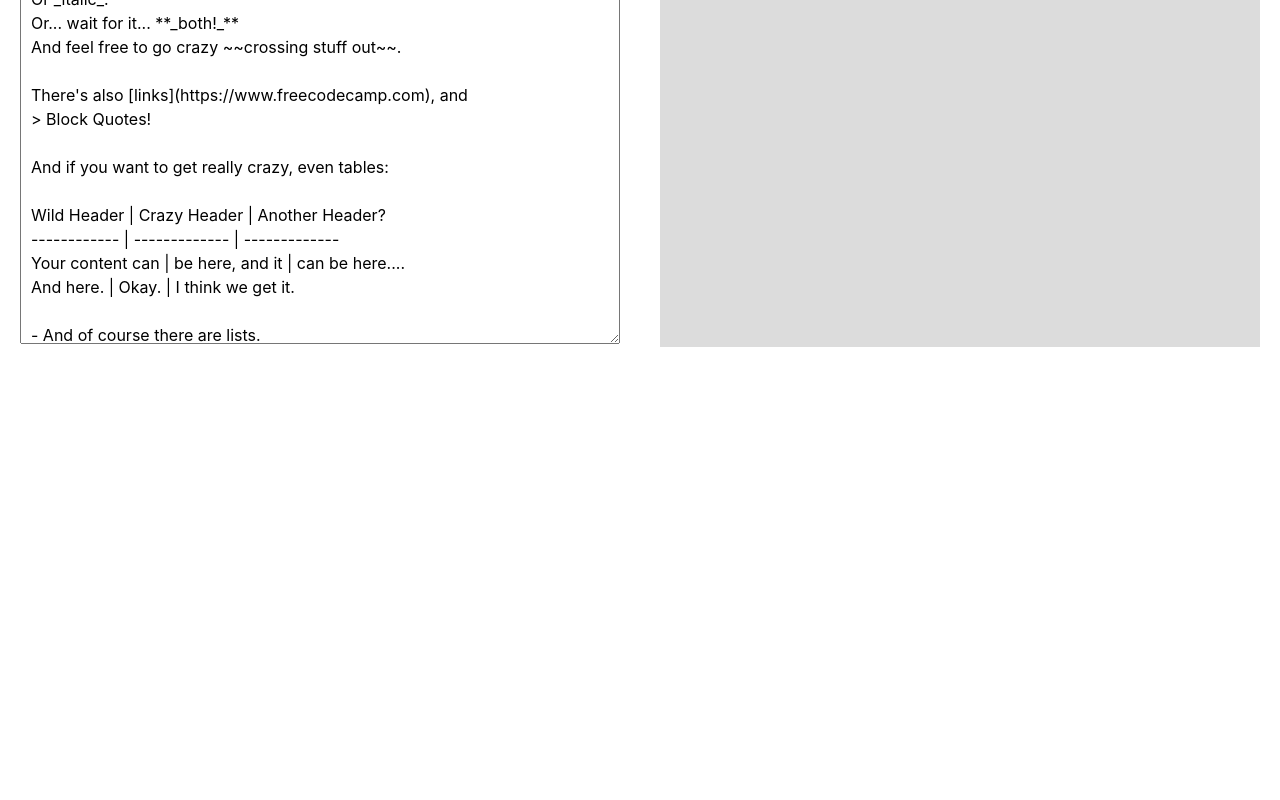
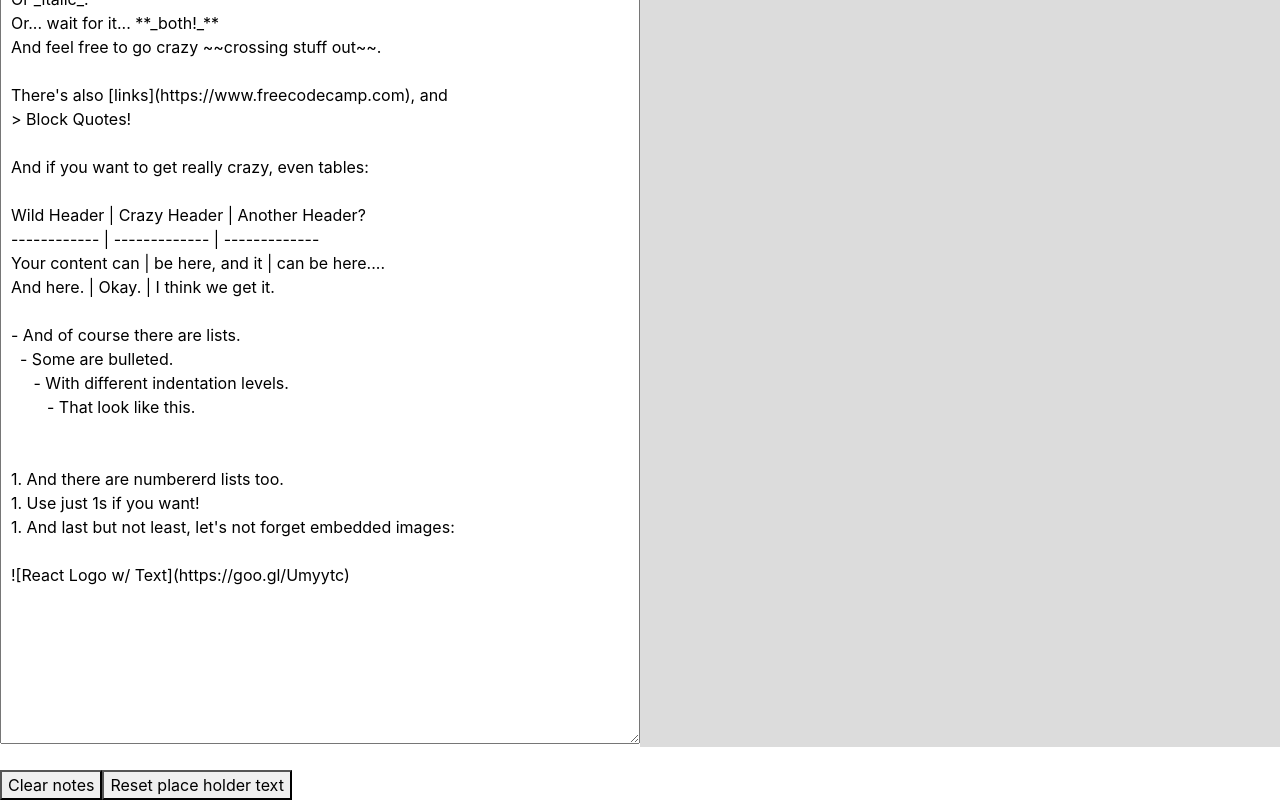
Before and after one commit to Simeron/Markdown-previewer, a React (Create React App) app: page / in a window 1280 px wide. Shown: the part 549-1349 px from the top of the page. Before the commit the page ends 919 px from the top, so only its background shows below. Built offline with nearby package versions, Linux system fonts and the light colour scheme.

Commit message:
added in a clear text, and reset markdown preview button, there is also default preview markup now too

```diff
--- a/src/App.css
+++ b/src/App.css
@@ -17,8 +17,8 @@
 }
 
 .input-style {
-    width: 600px;
-    height: 100vh;
+    width: 640px;
+    height: 150vh;
     margin-left: auto;
     margin-right: auto;
     margin-bottom: 20px;
@@ -27,8 +27,8 @@
 }
 
 .output-style {
-    width: 600px;
-    height: 100vh;
+    width: 640px;
+    height: 150vh;
     background-color: #DCDCDC;
     margin-left: auto;
     margin-right: auto;
--- a/src/App.js
+++ b/src/App.js
@@ -50,7 +50,8 @@ And here. | Okay. | I think we get it.
 export default function App (props) {
 
   const [markdown, setMarkdown] = useState(" ");
-  const [markdownpreview, setMarkdownpreview] = useState(placeholdertext);
+  const [markdownpreview] = useState(placeholdertext);
+  const [clearMarkdown, setClearMarkdown] = useState(' ')
 
   const updateMarkdown = (markdown) => {
     setMarkdown(markdown);
@@ -58,6 +59,20 @@ export default function App (props) {
   // const placeholderMarkDown = (markdownpreview) => {
   //   setMarkdownpreview(markdownpreview);
   // }
+
+  const updateEditorToClear = (clearMarkdown) => {
+    setClearMarkdown(clearMarkdown);
+  }
+
+  function cleartheeditor() {
+    const textarea = document.querySelector('.input-style');
+    textarea.value = ' ';
+  }
+
+  function resetplaceholdertext() {
+    const textarea = document.querySelector('.input-style');
+    textarea.value = placeholdertext;
+  }
 
     return (
       <div className="App">
@@ -75,7 +90,7 @@ export default function App (props) {
               <h4>
                 Markdown Input
                 </h4>
-              <textarea className="input-style" defaultValue={markdownpreview} onChange={(e) => {updateMarkdown(e.target.value) }}>
+              <textarea className="input-style" defaultValue={markdownpreview} onChange={(e) => {updateMarkdown(e.target.value)}} type="reset" >
                 {/* {" "} */}
                 {/* {markdownpreview} */}
                 {/* {console.log(markdown)}
@@ -88,9 +103,11 @@ export default function App (props) {
               <h4>
                 Preview
                 </h4>
-              <div className="output-style" dangerouslySetInnerHTML={{ __html: marked(markdown), }}></div>
+              <div className="output-style" defaultValue={markdownpreview}dangerouslySetInnerHTML={{ __html: marked(markdown), }}></div>
             </div>
           </div>
+          <button onClick={() => cleartheeditor()}>Clear notes</button>
+          <button onClick={() => resetplaceholdertext()}>Reset place holder text</button>
         </div>
       </div>
     );
@@ -100,3 +117,5 @@ export default function App (props) {
 //I have commented out the children values for the time being
 //markdown preview isn't currently show anything for default value which I have set so look into this
 //defaultValue={markdownpreview} this is what I removed from the markdown text area the first one
+//markdown now showing in preview till change happens
+//tomorrow look up how to wireup a button to the editor
```
